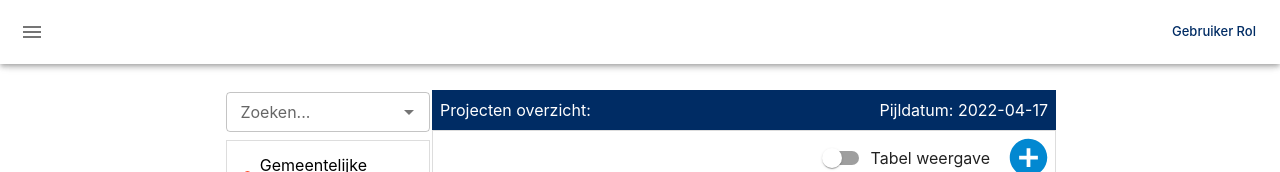
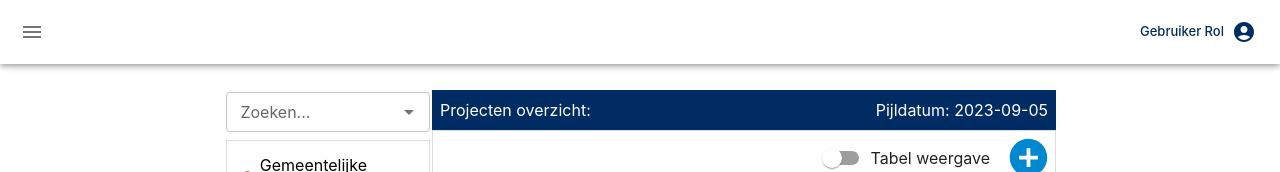
Before and after one commit to VNG-Realisatie/DIWI, a React (Create React App) app in the folder frontend/: page / in a window 1280 px wide. Shown: the top 172 px of the page. Built offline with nearby package versions, Linux system fonts and the light colour scheme.

Commit message:
Add import excel template

```diff
--- a/frontend/src/components/Header.tsx
+++ b/frontend/src/components/Header.tsx
@@ -2,6 +2,7 @@ import { IconButton, Toolbar, Typography } from "@mui/material"
 import MenuIcon from "@mui/icons-material/Menu";
 import { styled } from "@mui/material/styles";
 import MuiAppBar, { AppBarProps as MuiAppBarProps } from "@mui/material/AppBar";
+import AccountCircleIcon from '@mui/icons-material/AccountCircle';
 
 import { drawerWidth } from "../App";
 
@@ -46,10 +47,12 @@ export const Header=({open,handleDrawerOpen}:Props)=>{
         variant="caption"
         noWrap
         component="div"
+        display="flex"
+        alignItems="center"
         ml="auto"
         color="#002C64"
       >
-        Gebruiker Rol{" "}
+        Gebruiker Rol <AccountCircleIcon sx={{ml:1}}/>
       </Typography>
     </Toolbar>
   </AppBar>
--- a/frontend/src/pages/ImportExcel.tsx
+++ b/frontend/src/pages/ImportExcel.tsx
@@ -19,6 +19,8 @@ export const ImportExcel = () => {
                 variant="outlined"
                 endIcon={<DownloadIcon />}
                 sx={{ my: 3, width: "310px" }}
+                href={require("../assets/Excel_Import.xlsx")}
+                download="Excel Import.xlsx"
             >
                 Download Excel template hier
             </Button>
--- a/frontend/src/pages/Projects.tsx
+++ b/frontend/src/pages/Projects.tsx
@@ -16,7 +16,7 @@ import ProjectContext from "../context/ProjectContext";
 import AddCircleIcon from "@mui/icons-material/AddCircle";
 import { useNavigate } from "react-router-dom";
 import * as Paths from "../Paths";
-import { StaticDatePicker } from "@mui/x-date-pickers";
+import { DateCalendar } from "@mui/x-date-pickers";
 import dayjs from "dayjs";
 
 export const Projects = () => {
@@ -33,6 +33,8 @@ export const Projects = () => {
     const [selectedDate, setSelectedDate] = useState<any>();
     const open = Boolean(anchorEl);
     const id = open ? "simple-popover" : undefined;
+
+    const convertedDate= selectedDate&&new Date(selectedDate).toISOString().split('T')[0];
     return (
         <Stack
             direction="row"
@@ -67,7 +69,7 @@ export const Projects = () => {
                             setAnchorEl(event.currentTarget);
                         }}
                     >
-                        Pijldatum: {"2022-04-17"}
+                        Pijldatum: {convertedDate?convertedDate:"2023-09-05"}
                     </Typography>
                     <Popover
                         id={id}
@@ -79,8 +81,8 @@ export const Projects = () => {
                             horizontal: "left",
                         }}
                     >
-                        <StaticDatePicker
-                            defaultValue={dayjs("2022-04-17")}
+                        <DateCalendar
+                            defaultValue={dayjs("2023-09-05")}
                             onChange={(newValue) => setSelectedDate(newValue)}
                         />
                     </Popover>
```
Also changed, not shown: 1 other file (tests, documents, lock files or other folders).
